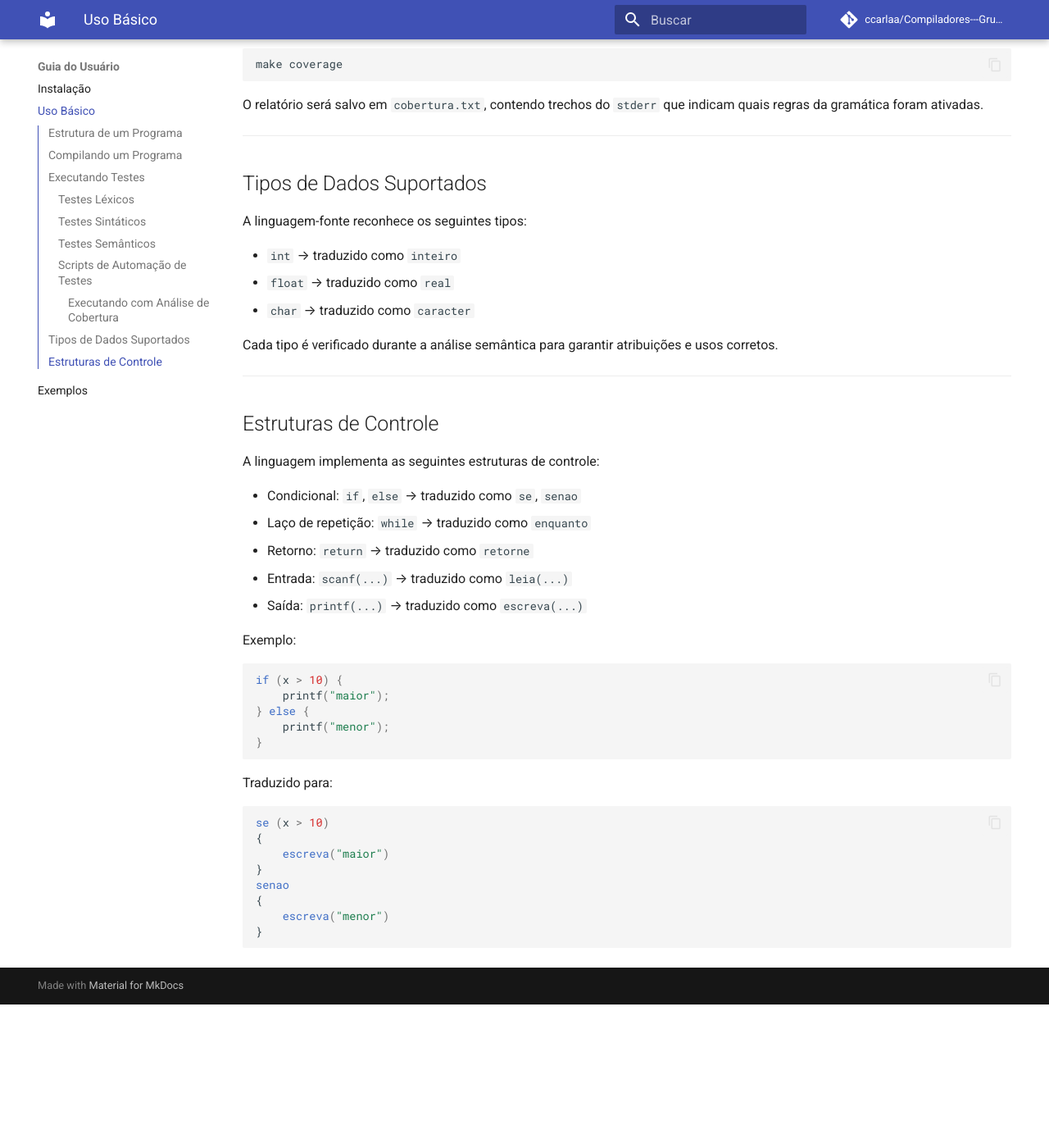
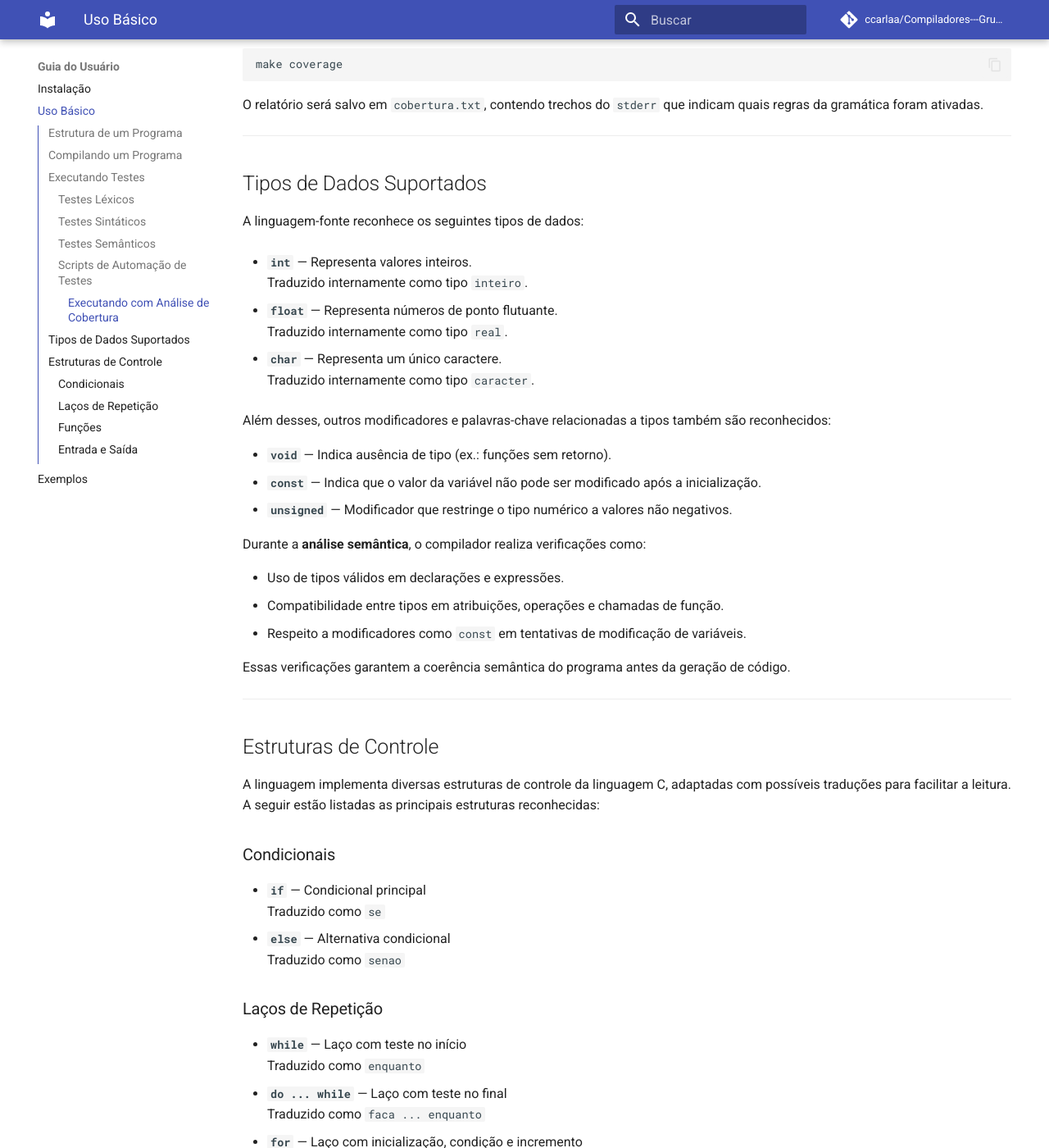
Before and after one commit to ccarlaa/Compiladores---Grupo-5, an MkDocs documentation site: the page built from docs/guia-usuario/uso-basico.md, in a window 1280 px wide and 1400 px high, scrolled down 2297 px. Shown: the whole window at 82% size. Built offline with MkDocs 1.6.1 and Material for MkDocs 9.7.7, drawn with Linux system fonts in a browser that asks for light colours; comment, search, counter and statistics services are not loaded; before the commit the page ends 3522 px from its top, so only the background shows below that; some of the changed text lies outside the part shown.

Commit message:
fix: tipo de dados

```diff
--- a/docs/guia-usuario/uso-basico.md
+++ b/docs/guia-usuario/uso-basico.md
@@ -108,25 +108,64 @@ O relatório será salvo em `cobertura.txt`, contendo trechos do `stderr` que in
 
 ## Tipos de Dados Suportados
 
-A linguagem-fonte reconhece os seguintes tipos:
+A linguagem-fonte reconhece os seguintes tipos de dados:
 
-* `int` → traduzido como `inteiro`
-* `float` → traduzido como `real`
-* `char` → traduzido como `caracter`
+- **`int`** — Representa valores inteiros.
+  Traduzido internamente como tipo `inteiro`.
 
-Cada tipo é verificado durante a análise semântica para garantir atribuições e usos corretos.
+- **`float`** — Representa números de ponto flutuante.
+  Traduzido internamente como tipo `real`.
+
+- **`char`** — Representa um único caractere.
+  Traduzido internamente como tipo `caracter`.
+
+Além desses, outros modificadores e palavras-chave relacionadas a tipos também são reconhecidos:
+
+- **`void`** — Indica ausência de tipo (ex.: funções sem retorno).
+- **`const`** — Indica que o valor da variável não pode ser modificado após a inicialização.
+- **`unsigned`** — Modificador que restringe o tipo numérico a valores não negativos.
+
+Durante a **análise semântica**, o compilador realiza verificações como:
+
+- Uso de tipos válidos em declarações e expressões.
+- Compatibilidade entre tipos em atribuições, operações e chamadas de função.
+- Respeito a modificadores como `const` em tentativas de modificação de variáveis.
+
+Essas verificações garantem a coerência semântica do programa antes da geração de código.
 
 ---
 
 ## Estruturas de Controle
 
-A linguagem implementa as seguintes estruturas de controle:
+A linguagem implementa diversas estruturas de controle da linguagem C, adaptadas com possíveis traduções para facilitar a leitura. A seguir estão listadas as principais estruturas reconhecidas:
 
-* Condicional: `if`, `else` → traduzido como `se`, `senao`
-* Laço de repetição: `while` → traduzido como `enquanto`
-* Retorno: `return` → traduzido como `retorne`
-* Entrada: `scanf(...)` → traduzido como `leia(...)`
-* Saída: `printf(...)` → traduzido como `escreva(...)`
+### Condicionais
+- **`if`** — Condicional principal
+  Traduzido como `se`
+- **`else`** — Alternativa condicional
+  Traduzido como `senao`
+
+### Laços de Repetição
+- **`while`** — Laço com teste no início
+  Traduzido como `enquanto`
+- **`do ... while`** — Laço com teste no final
+  Traduzido como `faca ... enquanto`
+- **`for`** — Laço com inicialização, condição e incremento
+  Traduzido como `para`
+- **`break`** — Interrompe o laço atual
+  Traduzido como `pare`
+- **`continue`** — Pula para a próxima iteração do laço
+  Traduzido como `continue`
+
+### Funções
+- **`return`** — Finaliza uma função e retorna um valor
+  Traduzido como `retorne`
+
+### Entrada e Saída
+- **`scanf(...)`** — Leitura de entrada padrão
+  Traduzido como `leia(...)`
+- **`printf(...)`** — Impressão na saída padrão
+  Traduzido como `escreva(...)`
 
 Exemplo:
 
```
